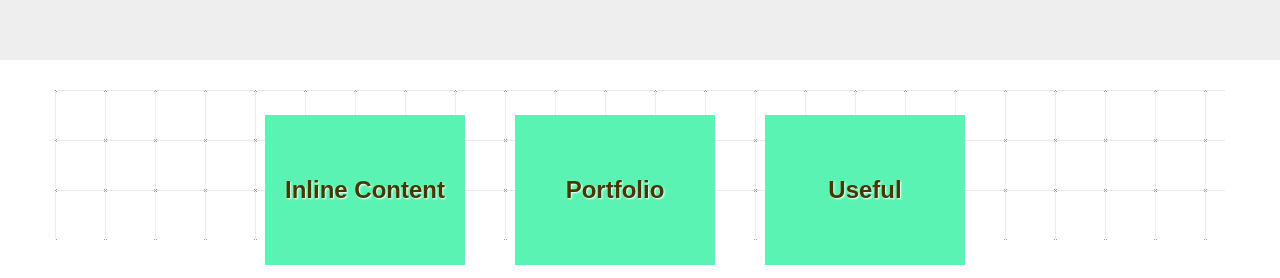
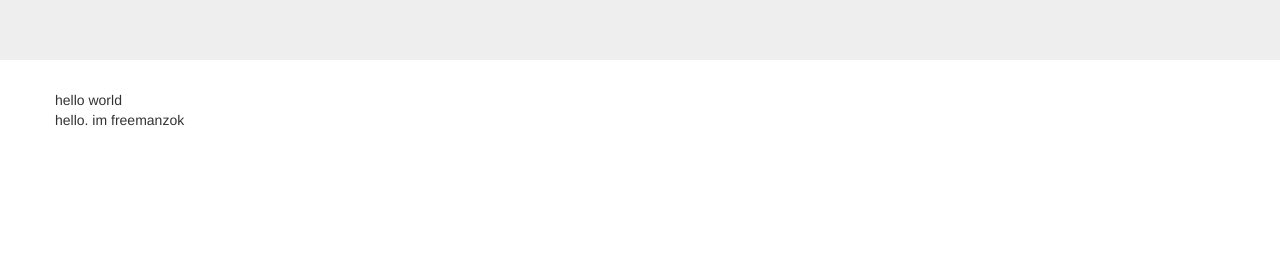
Before and after one commit to FreemanZok/Jquery_Plugins, a plain HTML site: page index.html in a window 1280 px wide. Shown: the part 180-458 px from the top of the page. Drawn offline with nearby package versions, Linux system fonts and the light colour scheme.

Commit message:
fuck this shit

```diff
--- a/index.html
+++ b/index.html
@@ -30,16 +30,17 @@
   <div class="container">
     <div class="row">
         <div class="demobar">
-            <div class="fleft">
+            <!-- <div class="fleft">
                 <script type="text/javascript" src="http://pagead2.googlesyndication.com/pagead/show_ads.js">
                 </script>
             </div>
             <div class="fright">
                 <script type="text/javascript" src="http://pagead2.googlesyndication.com/pagead/show_ads.js">
                 </script>
-            </div>
+            </div> -->
+            hello world
         </div>
-        <div id="menu-wrapper" class="first_menu">
+        <!-- <div id="menu-wrapper" class="first_menu">
             <ul class="boxy-menu">
                 <li>
                     <div class="boxy-menu-item-top">
@@ -83,7 +84,7 @@
                     </div>
                 </li>
             </ul>
-        </div>
+        </div> -->
     </div>
     <div class="row">
         hello. im freemanzok
```
